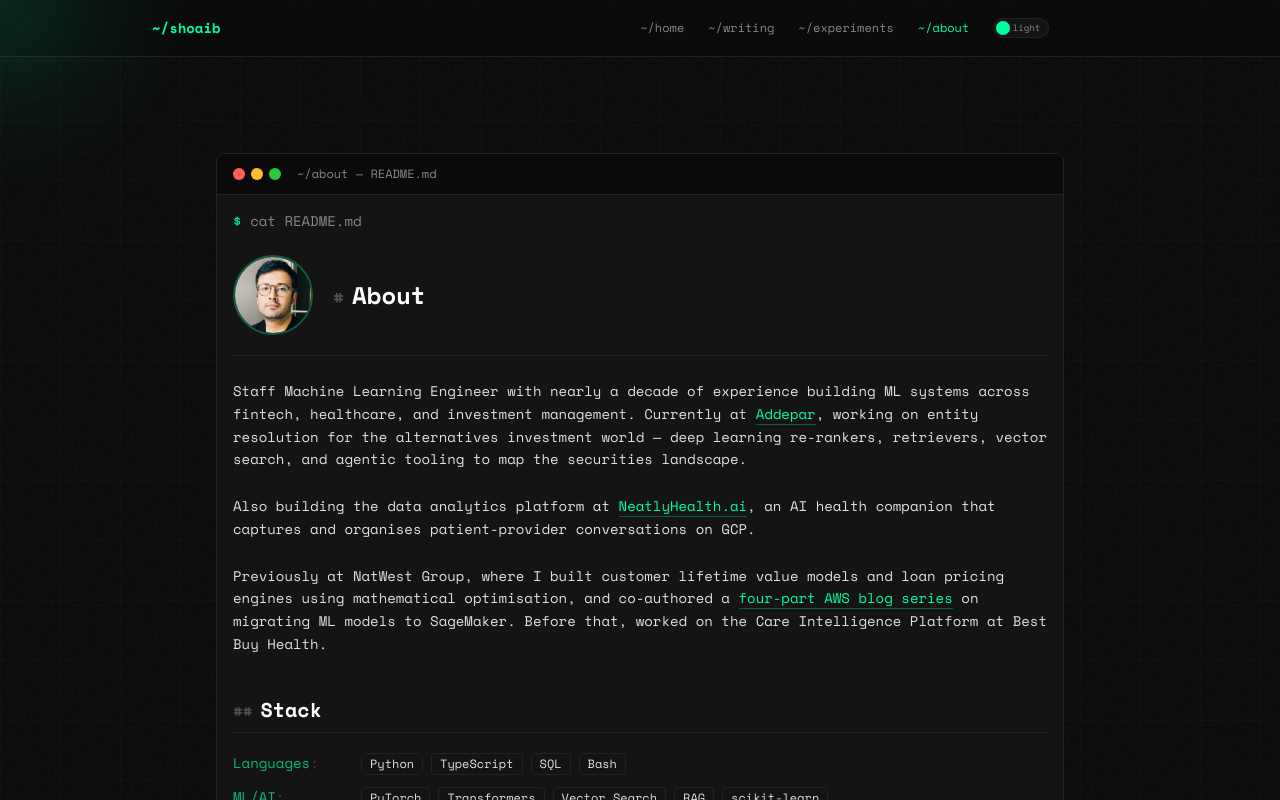
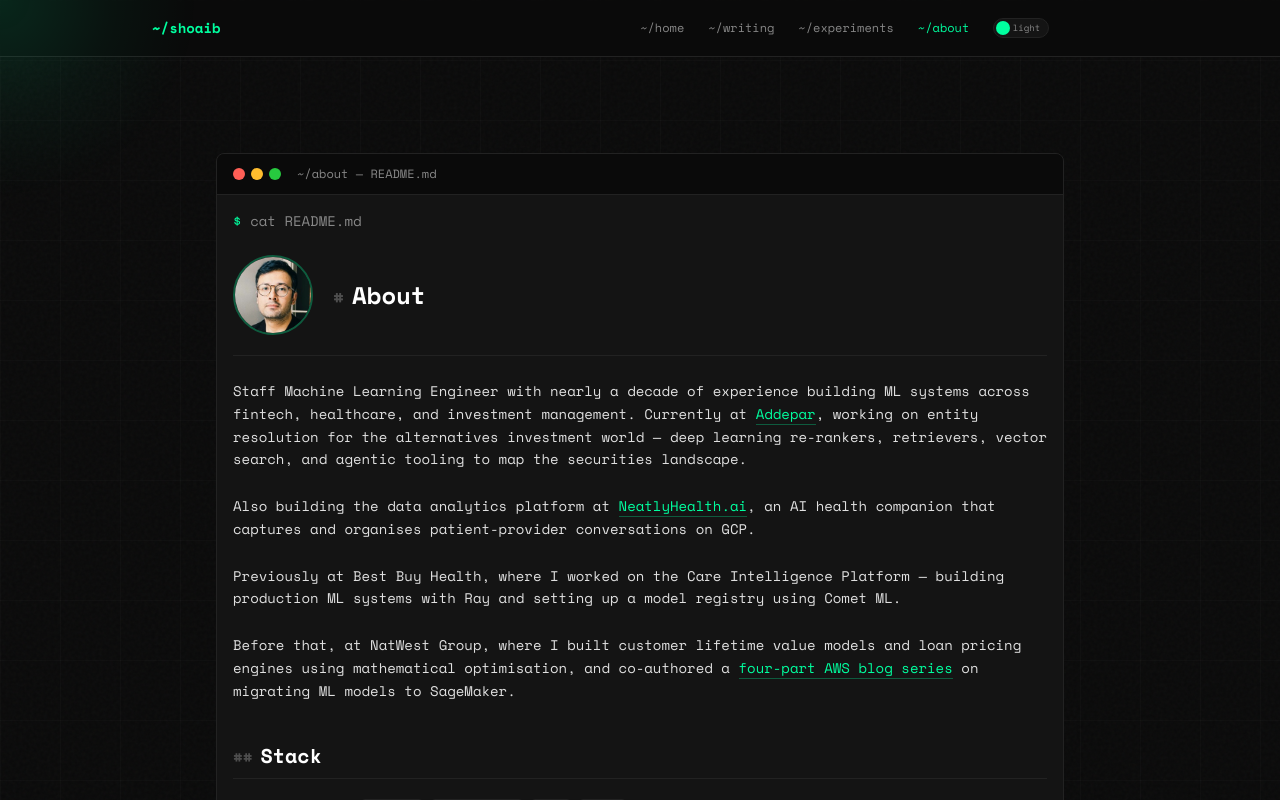
Before and after one commit to shoaibkhanz/ai-engineering-blog, a Next.js app: page /ai-engineering-blog/about in a window 1280 px wide. Shown: the top 800 px of the page. Built offline with nearby package versions, Linux system fonts and the light colour scheme.

Commit message:
Fix about page career chronology
Correct order: NatWest → Best Buy Health (Care Intelligence Platform
with Ray and Comet ML) → Addepar. Add detail to Best Buy Health role.

Co-Authored-By: Claude Opus 4.6 <noreply@anthropic.com>

```diff
--- a/app/about/page.tsx
+++ b/app/about/page.tsx
@@ -67,8 +67,14 @@ export default function AboutPage() {
           conversations on GCP.
         </p>
 
+        <p className="text-text leading-relaxed mb-6">
+          Previously at Best Buy Health, where I worked on the Care Intelligence
+          Platform — building production ML systems with Ray and setting up a
+          model registry using Comet ML.
+        </p>
+
         <p className="text-text leading-relaxed mb-10">
-          Previously at NatWest Group, where I built customer lifetime value
+          Before that, at NatWest Group, where I built customer lifetime value
           models and loan pricing engines using mathematical optimisation, and
           co-authored a{" "}
           <a
@@ -79,8 +85,7 @@ export default function AboutPage() {
           >
             four-part AWS blog series
           </a>{" "}
-          on migrating ML models to SageMaker. Before that, worked on the Care
-          Intelligence Platform at Best Buy Health.
+          on migrating ML models to SageMaker.
         </p>
 
         {/* Stack section */}
```
